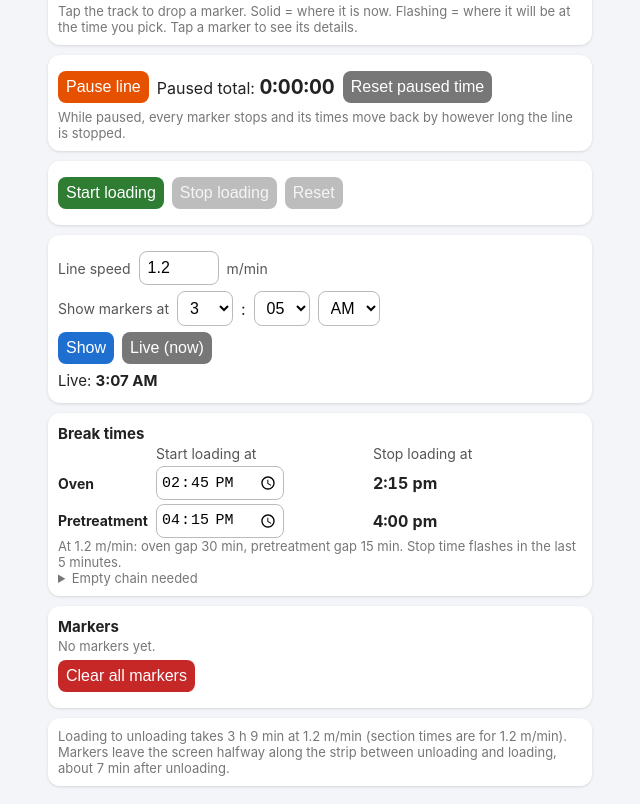
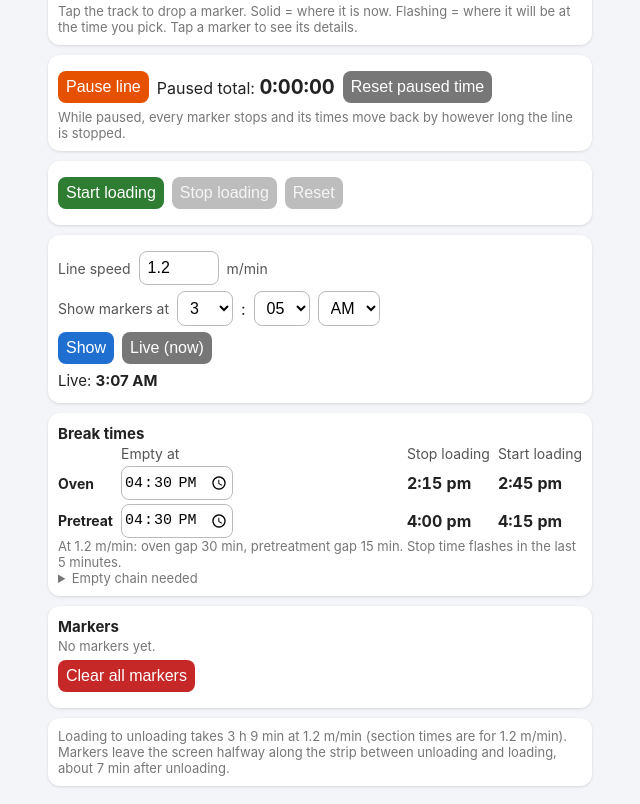
Before and after one commit to vortex453-spec/line-tracker, a plain HTML site: page preview/index.html in a window 1280 px wide. Shown: the part 996-1800 px from the top of the page, without its empty margins (320-960 px from the left). Drawn offline with Linux system fonts and the light colour scheme.

Commit message:
Break times preview: Empty at input, stop/start times, clear distances

```diff
--- a/preview/index.html
+++ b/preview/index.html
@@ -24,7 +24,7 @@ button:disabled,button.red:disabled,button.green:disabled,button.grey:disabled,b
 .hint{font-size:13px;color:#777}
 #pausebar{display:none;background:#c62828;color:#fff;text-align:center;font-weight:600;padding:6px;border-radius:8px;margin-bottom:6px}
 #ptimer{font-size:20px;font-weight:700;font-variant-numeric:tabular-nums}
-.bt{display:grid;grid-template-columns:auto 1fr 1fr;gap:4px 8px;align-items:center;font-size:14px}.bt input[type=time]{font-size:15px;padding:5px 4px;width:128px}.bt .st{font-weight:700;font-size:16px;font-variant-numeric:tabular-nums}.bt .soon{background:#fff3e0;color:#c62828;border-radius:6px;padding:2px 4px}details summary{font-size:13px;color:#777;cursor:pointer}
+.bt{display:grid;grid-template-columns:auto 1fr 1fr;gap:4px 8px;align-items:center;font-size:14px}.bt input[type=time]{font-size:15px;padding:5px 2px;width:112px}.bt .st{font-weight:700;font-size:16px;font-variant-numeric:tabular-nums}.bt .soon{background:#fff3e0;color:#c62828;border-radius:6px;padding:2px 4px}details summary{font-size:13px;color:#777;cursor:pointer}
 </style></head><body>
 <header>Darryl's Line Tracker <span style="font-size:12px;background:#e65100;padding:2px 6px;border-radius:6px">PREVIEW</span></header>
 <div class="wrap">
@@ -60,12 +60,15 @@ button:disabled,button.red:disabled,button.green:disabled,button.grey:disabled,b
 </div>
 
 <div class="card"><div class="big"><b>Break times</b></div>
- <div class="bt"><span></span><label>Start loading at</label><label>Stop loading at</label>
-  <b>Oven</b><input id="btS0" type="time"><span id="btO0" class="st"></span>
-  <b>Pretreatment</b><input id="btS1" type="time"><span id="btO1" class="st"></span></div>
+ <div class="bt" style="grid-template-columns:auto 1fr auto auto"><span></span><label>Empty at</label><label>Stop loading</label><label>Start loading</label>
+  <b>Oven</b><input id="btE0" type="time"><span id="btO0" class="st"></span><span id="btA0" class="st"></span>
+  <b>Pretreat</b><input id="btE1" type="time"><span id="btO1" class="st"></span><span id="btA1" class="st"></span></div>
  <div class="hint" id="btHint"></div>
  <details><summary>Empty chain needed</summary>
-  <div class="row"><label>Oven</label><input id="btG0" type="number" step="1" min="1"><label>m</label><label>Pretreatment</label><input id="btG1" type="number" step="1" min="1"><label>m</label></div></details>
+  <div class="row"><label>Loading to oven clear</label><input id="btC0" type="number" step="1" min="1"><label>m</label></div>
+  <div class="row"><label>Oven gap</label><input id="btG0" type="number" step="1" min="1"><label>m</label></div>
+  <div class="row"><label>Loading to pretreatment clear</label><input id="btC1" type="number" step="1" min="1"><label>m</label></div>
+  <div class="row"><label>Pretreatment gap</label><input id="btG1" type="number" step="1" min="1"><label>m</label></div></details>
 </div>
 
 <div class="card"><div class="big"><b>Markers</b></div><div id="list"></div>
@@ -179,15 +182,16 @@ function info2(){document.getElementById('info').innerHTML=`Loading to unloading
 info2();setInterval(draw,1000);draw();
 
 // Break times calculator
-const BT=JSON.parse(PLS.getItem('vpl_breaks')||'null')||{s:['14:45','16:15'],g:[36,18]};
+const BT=JSON.parse(PLS.getItem('vpl_breaks2')||'null')||{e:['16:30','16:30'],c:[162,36],g:[36,18]};
 const btFmt=m=>{m=((Math.round(m)%1440)+1440)%1440;let h=Math.floor(m/60),mi=m%60,ap=h>=12?'pm':'am';h=h%12||12;return h+':'+String(mi).padStart(2,'0')+' '+ap;};
+const btSave=()=>{PLS.setItem('vpl_breaks2',JSON.stringify(BT));btDraw();};
 function btDraw(){const sp=parseFloat(document.getElementById('speed').value)||speed;const d=new Date(),now=d.getHours()*60+d.getMinutes()+d.getSeconds()/60;
- for(let i=0;i<2;i++){const [h,m]=BT.s[i].split(':').map(Number);const gap=BT.g[i]/sp;const stop=h*60+m-gap;const el=document.getElementById('btO'+i);
-  el.textContent=btFmt(stop);const dt=stop-now;el.className='st'+(dt>=0&&dt<=5?' soon flash2':'');}
+ for(let i=0;i<2;i++){const [h,m]=BT.e[i].split(':').map(Number);const stop=h*60+m-BT.c[i]/sp,start=stop+BT.g[i]/sp;
+  const o=document.getElementById('btO'+i);o.textContent=btFmt(stop);const dt=stop-now;o.className='st'+(dt>=0&&dt<=5?' soon flash2':'');
+  document.getElementById('btA'+i).textContent=btFmt(start);}
  document.getElementById('btHint').textContent=`At ${sp} m/min: oven gap ${mins(BT.g[0]/sp)}, pretreatment gap ${mins(BT.g[1]/sp)}. Stop time flashes in the last 5 minutes.`;}
-for(let i=0;i<2;i++){const s=document.getElementById('btS'+i),g=document.getElementById('btG'+i);s.value=BT.s[i];g.value=BT.g[i];
- s.onchange=()=>{if(s.value){BT.s[i]=s.value;PLS.setItem('vpl_breaks',JSON.stringify(BT));btDraw();}};
- g.onchange=()=>{const v=parseFloat(g.value);if(v>0){BT.g[i]=v;PLS.setItem('vpl_breaks',JSON.stringify(BT));btDraw();}};}
+for(let i=0;i<2;i++){const e=document.getElementById('btE'+i);e.value=BT.e[i];e.onchange=()=>{if(e.value){BT.e[i]=e.value;btSave();}};
+ for(const k of ['c','g']){const f=document.getElementById('bt'+k.toUpperCase()+i);f.value=BT[k][i];f.onchange=()=>{const v=parseFloat(f.value);if(v>0){BT[k][i]=v;btSave();}};}}
 document.getElementById('speed').addEventListener('input',btDraw);document.getElementById('speed').addEventListener('change',btDraw);
 btDraw();setInterval(btDraw,15000);
 </script></body></html>
```
